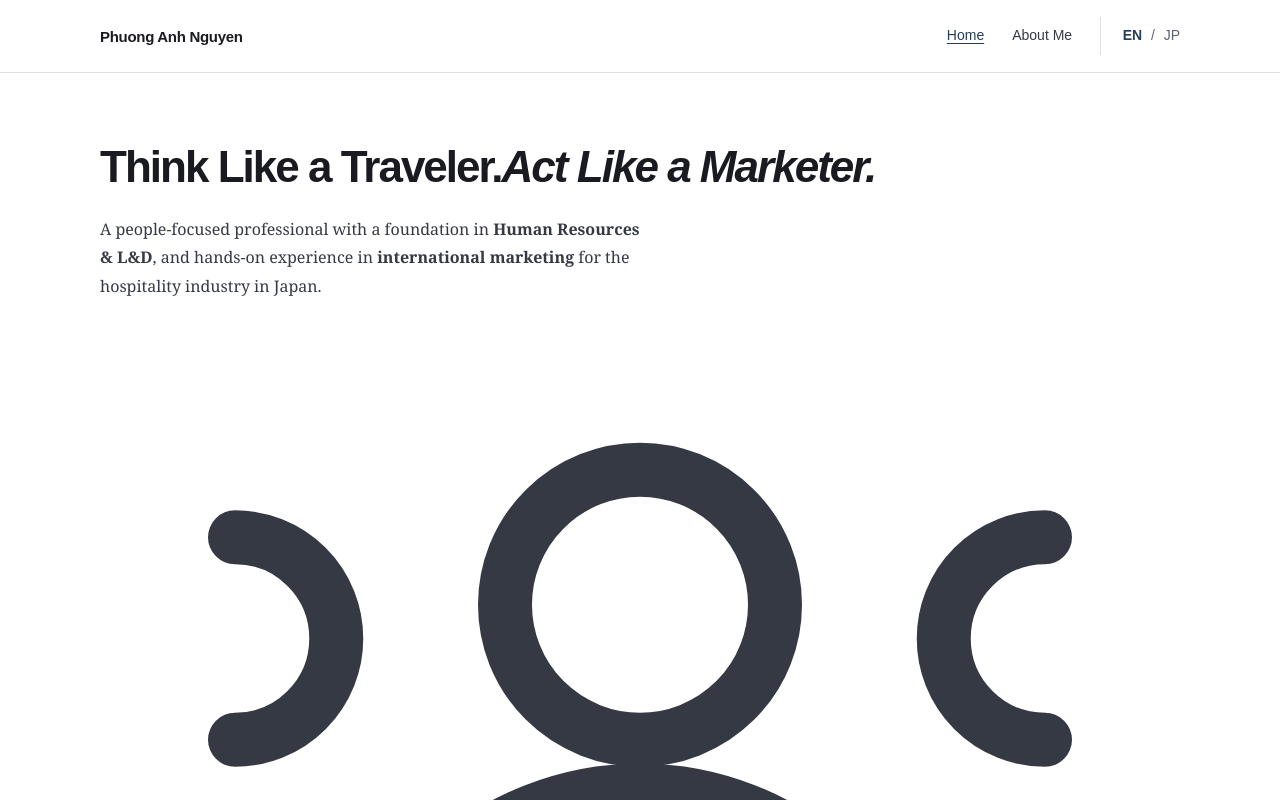
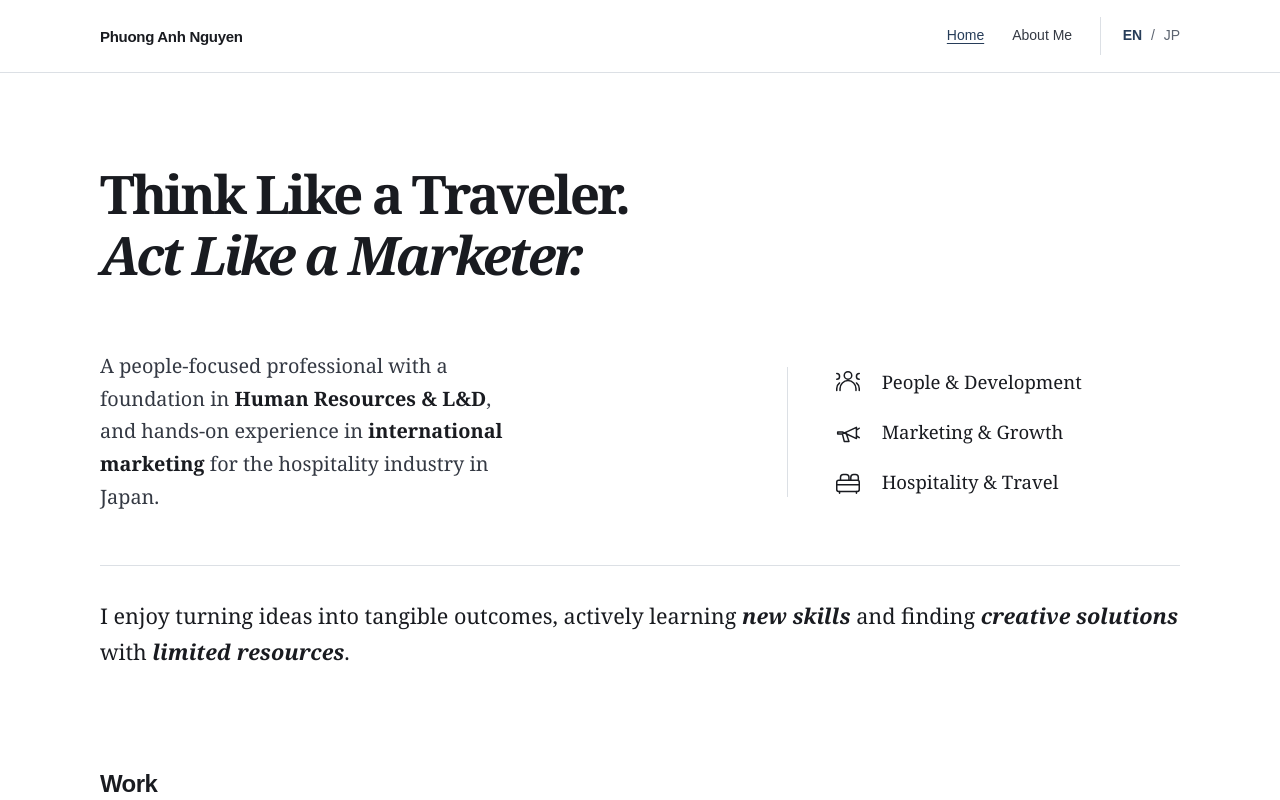
Before and after one commit to phuonganhngh/mkt, a Next.js app: page / in a window 1280 px wide. Shown: the top 800 px of the page. Built offline with nearby package versions, Linux system fonts and the light colour scheme.

Commit message:
Style editorial hero with equal headline sizes, compact focus icons, and emphasized philosophy

```diff
--- a/app/styles.css
+++ b/app/styles.css
@@ -494,3 +494,60 @@ th { font-weight: 500; }
   object-fit: cover;
   object-position: center top;
 }
+
+
+/* Editorial hero: equal-size one-line Roman / italic headlines on desktop. */
+.home-intro-editorial { padding-block: clamp(3.2rem, 7vw, 6.4rem) 3.5rem; }
+.home-intro-editorial .home-editorial-title {
+  font-family: "Roboto Serif Variable", Georgia, serif;
+  font-size: clamp(2.15rem, 4.15vw, 3.95rem);
+  font-weight: 750;
+  letter-spacing: -.052em;
+  line-height: 1.16;
+}
+.home-editorial-title > span { display: block; white-space: nowrap; }
+.home-editorial-title em { font-style: italic; font-weight: inherit; }
+.home-editorial-body {
+  display: grid;
+  grid-template-columns: minmax(0, 1.35fr) minmax(16rem, .85fr);
+  align-items: center;
+  gap: clamp(2rem, 5vw, 5rem);
+  margin-top: clamp(2.5rem, 5vw, 4.2rem);
+}
+.home-editorial-body .home-intro-statement {
+  margin: 0;
+  max-width: 39ch;
+  font: 400 clamp(1.05rem, 1.55vw, 1.28rem)/1.65 var(--reading);
+}
+.home-editorial-body .home-intro-statement strong { font-weight: 700; color: var(--ink); }
+.home-editorial-focus {
+  border-left: 1px solid var(--line);
+  padding-left: clamp(1.3rem, 3.5vw, 3rem);
+  display: grid;
+  gap: 1.25rem;
+}
+.home-editorial-focus-item { display: flex; align-items: center; gap: 1.15rem; font: 400 clamp(1rem, 1.45vw, 1.23rem)/1.4 var(--reading); color: var(--ink); }
+.home-editorial-focus-item svg { width: 30px; height: 30px; flex: 0 0 30px; }
+.home-intro-editorial .home-editorial-philosophy {
+  max-width: none;
+  margin-top: clamp(2.4rem, 4vw, 3.5rem);
+  padding-top: clamp(1.5rem, 2.5vw, 2.2rem);
+  border-top: 1px solid var(--line);
+  font: 400 clamp(1.05rem, 1.7vw, 1.35rem)/1.7 var(--reading);
+  color: var(--ink);
+}
+.home-editorial-philosophy strong { font-weight: 700; }
+@media (max-width: 900px) {
+  .home-editorial-body { gap: 1.5rem; }
+  .home-editorial-focus { padding-left: 1.5rem; }
+}
+@media (max-width: 720px) {
+  .home-intro-editorial .home-editorial-title { font-size: clamp(1.55rem, 5.4vw, 2.4rem); }
+  .home-editorial-body { grid-template-columns: 1fr; gap: 1.6rem; }
+  .home-editorial-focus { border-left: 0; border-top: 1px solid var(--line); padding: 1.3rem 0 0; }
+}
+@media (max-width: 480px) {
+  .home-intro-editorial .home-editorial-title { font-size: clamp(1.27rem, 5.3vw, 1.7rem); letter-spacing: -.055em; }
+  .home-editorial-focus-item { font-size: 1rem; }
+}
+html[lang="ja"] .home-intro-editorial h1 { font-family: var(--heading); white-space: normal; font-size: clamp(1.6rem, 4vw, 2.8rem); }
```
